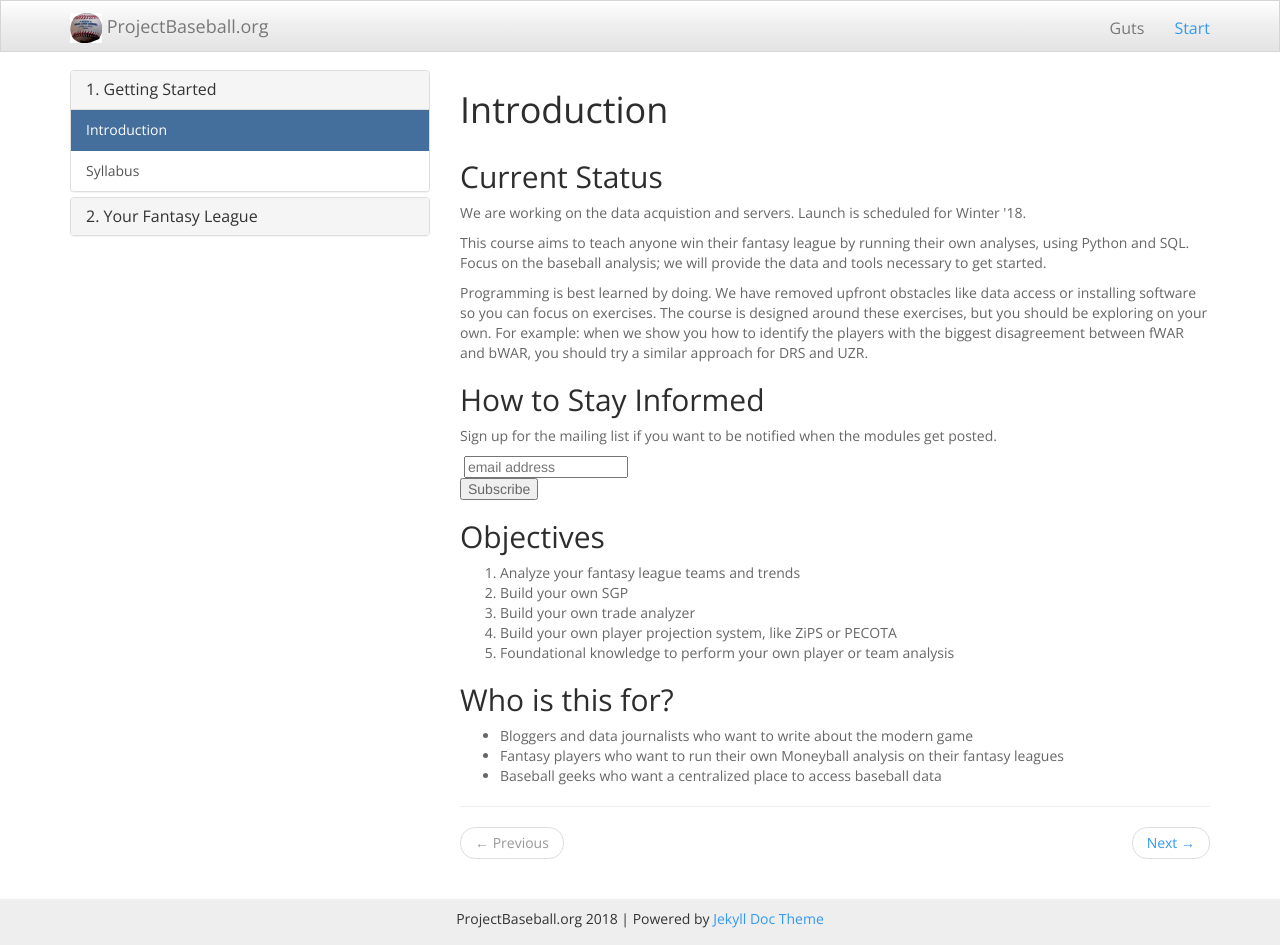
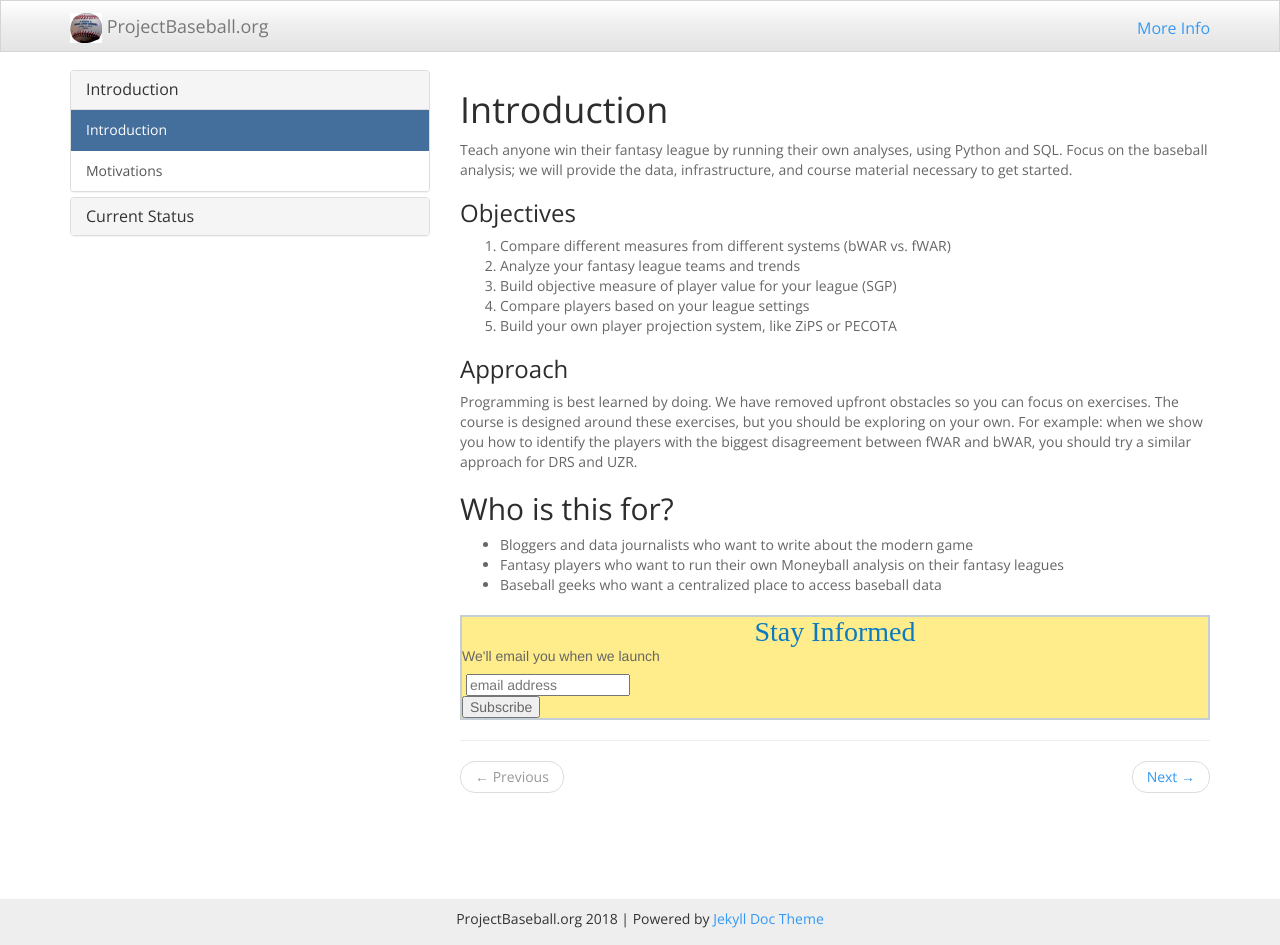
Before and after one commit to leleu/projectbaseball-org, a Jekyll site: the page built from _docs/0-intro/introduction.html, in a window 1280 px wide and 945 px high. Built offline with Jekyll 4.4.1, drawn with Linux system fonts in a browser that asks for light colours; nearby versions of some CDN libraries; comment, search, counter and statistics services are not loaded.

Commit message:
updated docs structure, split things into different pages, styled the signup form, made a few other cosmetic and nav changes

```diff
--- a/_data/docs.yml
+++ b/_data/docs.yml
@@ -1,7 +1,9 @@
-- title: 1. Getting Started
+- title: Introduction
   docs:
   - introduction
-  - syllabus
+  - motivations
 
-- title: 2. Your Fantasy League
+- title: Current Status
   docs:
+  - current-status
+  - roadmap
--- /dev/null
+++ b/_docs/0-intro/introduction.html
@@ -0,0 +1,28 @@
+---
+title: Introduction
+permalink: /docs/introduction/
+---
+<p>Teach anyone win their fantasy league by running their own analyses, using Python and SQL.  Focus on the baseball analysis; we will provide the data, infrastructure, and course material necessary to get started.</p>
+
+<h3>Objectives</h3>
+<ol>
+	<li>Compare different measures from different systems (bWAR vs. fWAR)</li>
+	<li>Analyze your fantasy league teams and trends</li>
+	<li>Build objective measure of player value for your league (SGP)</li>
+	<li>Compare players based on your league settings</li>
+	<li>Build your own player projection system, like ZiPS or PECOTA</li>
+</ol>
+
+
+<h3>Approach</h3>
+<p>Programming is best learned by doing.  We have removed upfront obstacles  so you can focus on exercises.  The course is designed around these exercises, but you should be exploring on your own.  For example: when we show you how to identify the players with the biggest disagreement between fWAR and bWAR, you should try a similar approach for DRS and UZR.</p>
+
+
+<h2>Who is this for?</h2>
+<ul style="margin-bottom: 20px">
+	<li>Bloggers and data journalists who want to write about the modern game</li>
+	<li>Fantasy players who want to run their own Moneyball analysis on their fantasy leagues</li>
+	<li>Baseball geeks who want a centralized place to access baseball data</li>
+</ul>
+
+{% include mc_signup.html %}
--- a/_docs/introduction.html
+++ /dev/null
@@ -1,31 +0,0 @@
----
-title: Introduction
-permalink: /docs/introduction/
----
-<h2>Current Status</h2>
-<p>We are working on the data acquistion and servers.  Launch is scheduled for Winter '18.</p>
-
-<p>This course aims to teach anyone win their fantasy league by running their own analyses, using Python and SQL.  Focus on the baseball analysis; we will provide the data and tools necessary to get started.</p>
-
-<p>Programming is best learned by doing.  We have removed upfront obstacles like data access or installing software so you can focus on exercises.  The course is designed around these exercises, but you should be exploring on your own.  For example: when we show you how to identify the players with the biggest disagreement between fWAR and bWAR, you should try a similar approach for DRS and UZR.</p>
-
-<h2>How to Stay Informed</h2>
-<p>Sign up for the mailing list if you want to be notified when the modules get posted.</p>
-
-{% include mc_signup.html %}
-
-<h2>Objectives</h2>
-<ol>
-	<li>Analyze your fantasy league teams and trends</li>
-	<li>Build your own SGP</li>
-	<li>Build your own trade analyzer</li>
-	<li>Build your own player projection system, like ZiPS or PECOTA</li>
-	<li>Foundational knowledge to perform your own player or team analysis</li>
-</ol>
-
-<h2>Who is this for?</h2>
-<ul>
-	<li>Bloggers and data journalists who want to write about the modern game</li>
-	<li>Fantasy players who want to run their own Moneyball analysis on their fantasy leagues</li>
-	<li>Baseball geeks who want a centralized place to access baseball data</li>
-</ul>
--- a/_includes/mc_signup.html
+++ b/_includes/mc_signup.html
@@ -1,12 +1,26 @@
           <link href="//cdn-images.mailchimp.com/embedcode/horizontal-slim-10_7.css" rel="stylesheet" type="text/css">
           <style type="text/css">
-            #mc_embed_signup{clear:left; font:14px Helvetica,Arial,sans-serif; width:100%;}
-            /* Add your own MailChimp form style overrides in your site stylesheet or in this style block.
-               We recommend moving this block and the preceding CSS link to the HEAD of your HTML file. */
+            #mc_embed_signup{
+                clear:left; font:14px Helvetica,Arial,sans-serif; width:100%;
+                background-color: #FFEC8B;
+                border: 2px solid #c3ced8;
+
+              }
+            h3#signup {
+              color: #0c7ac0;
+              margin: 0px 0px 0px 0px;
+              font-family: Times New Roman, serif;
+              text-align: center;
+              width: 100%
+              margin: auto;
+              font-size: 2em;
+            }
           </style>
           <div id="mc_embed_signup">
           <form action="https://projectbaseball.us19.list-manage.com/subscribe/post?u=a319185cac5e0c30aa2cf0148&amp;id=31df3b1ebd" method="post" id="mc-embedded-subscribe-form" name="mc-embedded-subscribe-form" class="validate" target="_blank" novalidate>
               <div id="mc_embed_signup_scroll">
+                <h3 id="signup">Stay Informed</h3>
+                <p>We'll email you when we launch</p>
             <label for="mce-EMAIL"></label>
             <input type="email" value="" name="EMAIL" class="email" id="mce-EMAIL" placeholder="email address" required>
               <!-- real people should not fill this in and expect good things - do not remove this or risk form bot signups-->
--- a/_includes/topnav.html
+++ b/_includes/topnav.html
@@ -14,8 +14,7 @@
         <div id="navbar" class="collapse navbar-collapse">
             <div class="navbar-right">
                 <ul class="nav navbar-nav">
-                    <li {% if page.sectionid=='blog' %} class="active" {% endif %}><a href="{{ "/guts/" | prepend: site.baseurl }}">Guts</a></li>
-                    <li {% if page.sectionid=='docs' %} class="active" {% endif %}><a href="{{ "/docs/introduction/" | prepend: site.baseurl }}">Start</a></li>
+                    <li {% if page.sectionid=='docs' %} class="active" {% endif %}><a href="{{ "/docs/introduction/" | prepend: site.baseurl }}">More Info</a></li>
                 </ul>
             </div>
         </div>
```
Also changed, not shown: _docs/0-intro/motivation.html (added, +9 -0 lines), _docs/1-status-and-plan/current-status.html (added, +8 -0 lines), _docs/1-status-and-plan/roadmap.html (added, +8 -0 lines), index.html (+8 -10 lines).
